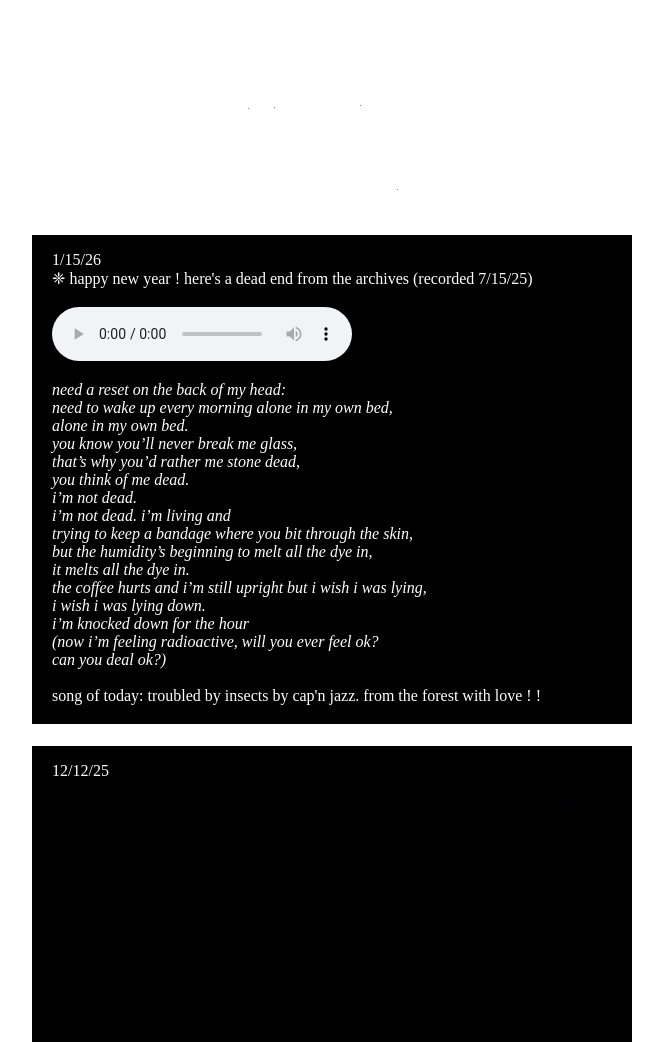
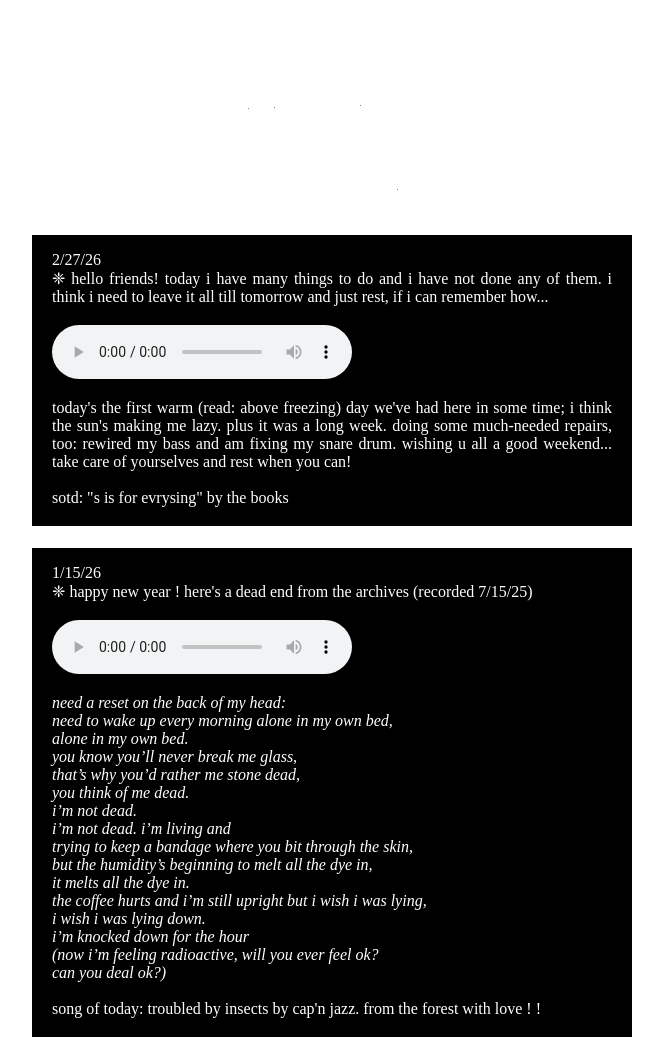
Before and after one commit to fishwive/forespi.net, a plain HTML site: page blog.html in a window 1280 px wide. Shown: the top 1042 px of the page, without its empty margins (316-979 px from the left). Drawn offline with Linux system fonts and the light colour scheme.

Commit message:
Update blog.html

```diff
--- a/blog.html
+++ b/blog.html
@@ -7,6 +7,12 @@
     </head>
     <body>
         <h1><img src="imgs/blog.png" alt="blog" width=220/></h1>
+        <div class="boxdiv">
+            <p>2/27/26<br>❈ hello friends! today i have many things to do and i have not done any of them. i think i need to leave it all till tomorrow and just rest, if i can remember how... </p>
+            <audio controls><source src="audio/inevitable.mp3" type="audio/mpeg">oh something's wrong :-(</audio>
+            <p>today's the first warm (read: above freezing) day we've had here in some time; i think the sun's making me lazy. plus it was a long week. doing some much-needed repairs, too: rewired my bass and am fixing my snare drum. wishing u all a good weekend... take care of yourselves and rest when you can!
+            <br/><br/>sotd: "s is for evrysing" by the books</p>
+        </div><br>
         <div class="boxdiv">
             <p>1/15/26<br>❈ happy new year ! here's a dead end from the archives (recorded 7/15/25)</p>
             <audio controls><source src="audio/reset.mp3" type="audio/mpeg">oh something's wrong :-(</audio>
```
